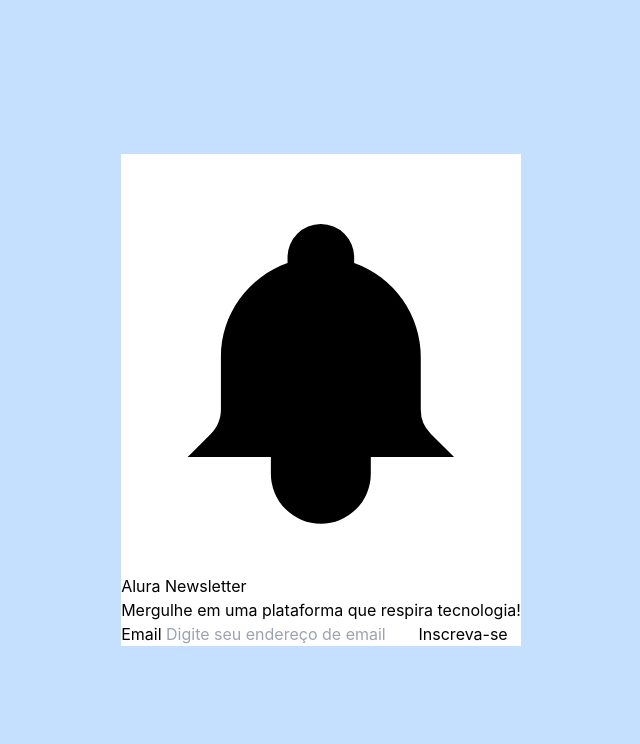
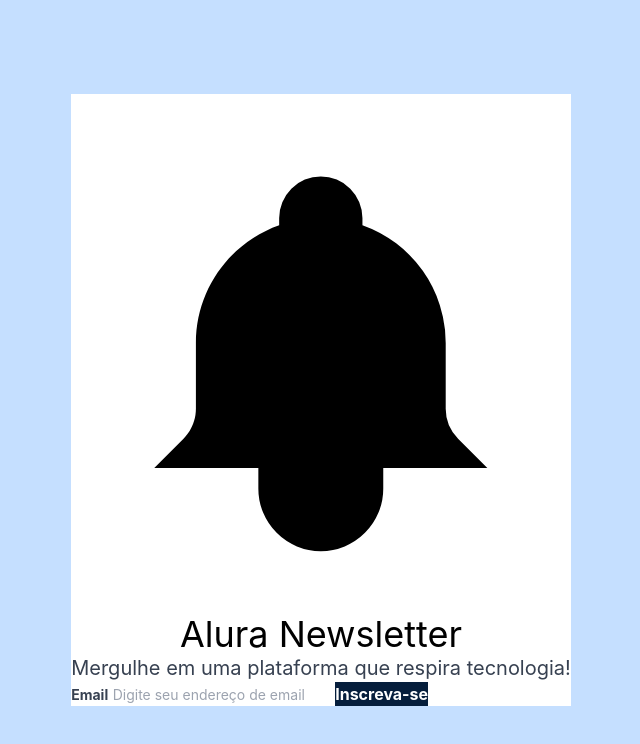
Before and after one commit to davidtpires/aluranewsletter, a plain HTML site: page newsletter.html in a window 1280 px wide. Shown: the whole page, without its empty margins (319-959 px from the left). Drawn offline with nearby package versions, Linux system fonts and the light colour scheme.

Commit message:
Estilizando os textos

```diff
--- a/newsletter.html
+++ b/newsletter.html
@@ -52,15 +52,15 @@
                 </svg>
             </div>
 
-            <div class="">
-                <h1 class="">Alura Newsletter</h1>
-                <p class="">Mergulhe em uma plataforma que respira tecnologia!</p>
+            <div class="text-center">
+                <h1 class="text-4xl">Alura Newsletter</h1>
+                <p class="text-xl text-gray-700">Mergulhe em uma plataforma que respira tecnologia!</p>
             </div>
 
             <form>
-                <label class="" for="email">Email</label>
-                <input class="" id="email" type="email" placeholder="Digite seu endereço de email">
-                <button class="" type="button">Inscreva-se</button>
+                <label class="text-sm font-bold text-gray-700" for="email">Email</label>
+                <input class="text-sm" id="email" type="email" placeholder="Digite seu endereço de email">
+                <button class="font-bold text-white bg-azul-escuro" type="button">Inscreva-se</button>
             </form>
         </section>
     </main>
```
